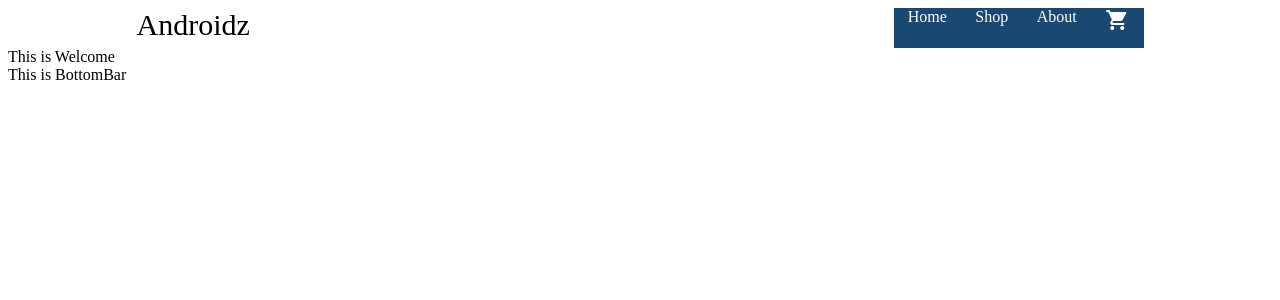
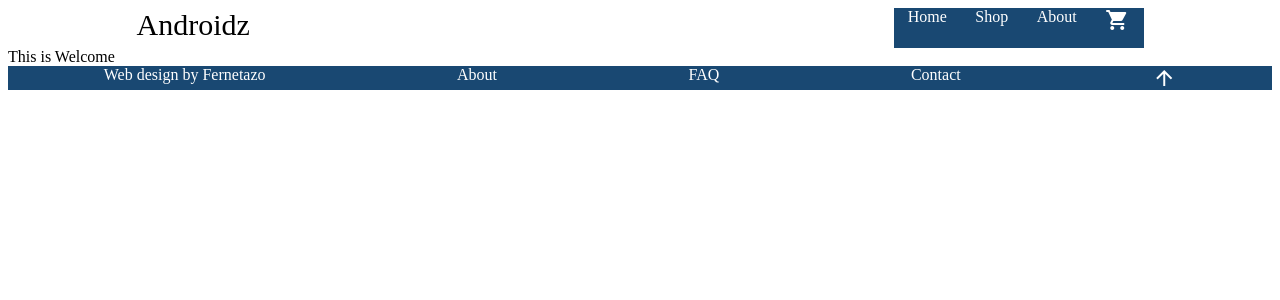
Before and after one commit to Fernetazo/shopping-cart, a JavaScript app: page /about in a window 1280 px wide. Shown: the top 300 px of the page. Built offline with nearby package versions, Linux system fonts and the light colour scheme; the HTML template or start-up script is replaced by a standard one.

Commit message:
Basic bottom bar

```diff
--- a/src/Components/BottomBar.js
+++ b/src/Components/BottomBar.js
@@ -1,7 +1,11 @@
 function BottomBar() {
   return (
-    <div>
-      <div className="bottomBar">This is BottomBar</div>
+    <div className="bottomBar">
+      <div className="sign">Web design by Fernetazo</div>
+      <div className="option">About</div>
+      <div className="option">FAQ</div>
+      <div className="option">Contact</div>
+      <div className="material-icons">arrow_upward</div>
     </div>
   );
 }
--- a/src/styles/styles.css
+++ b/src/styles/styles.css
@@ -26,3 +26,10 @@
 
 .option {
 }
+
+.bottomBar {
+  background-color: #194872;
+  color: white;
+  display: flex;
+  justify-content: space-around;
+}
```
